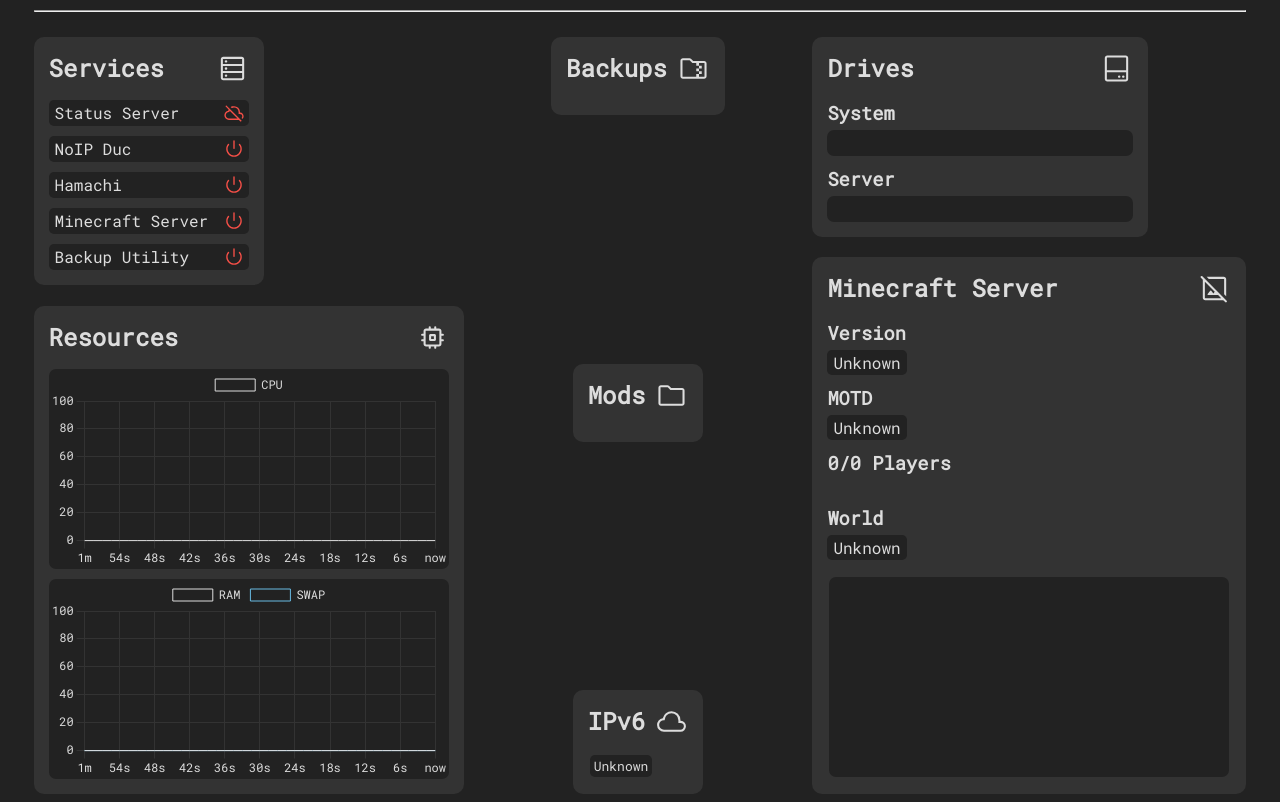
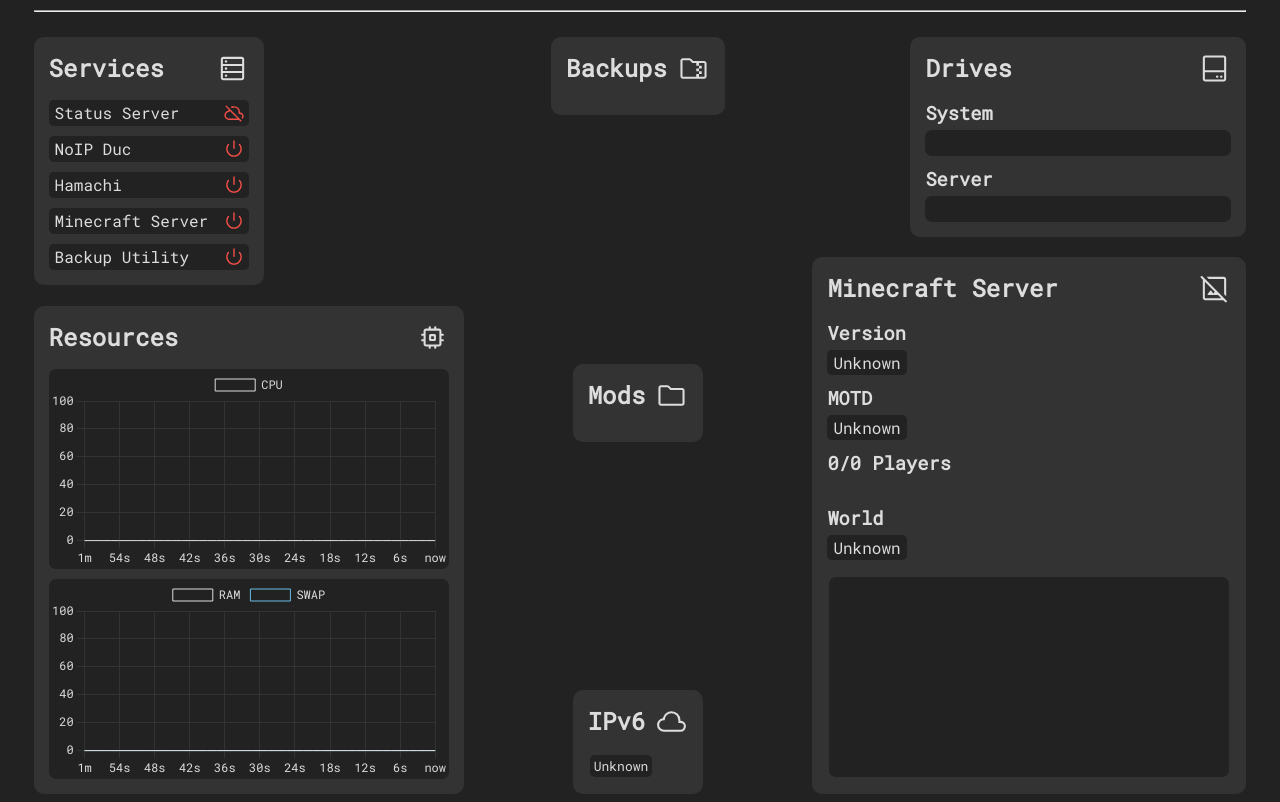
Before and after one commit to Pyrix25633/minecraft-server-status, a website: page pages/index.html in a window 1280 px wide. Shown: the part 59-861 px from the top of the page. Drawn offline with nearby package versions, Linux system fonts and the light colour scheme; no server answers.

Commit message:
Last box alignment

```diff
--- a/pages/css/style.css
+++ b/pages/css/style.css
@@ -85,6 +85,9 @@
 }
 div.box.vertical:not(:first-of-type):not(:last-of-type) {
     align-items: center;
+}
+div.box.vertical:last-of-type {
+    align-items: end;
 }
 
 canvas {
```
